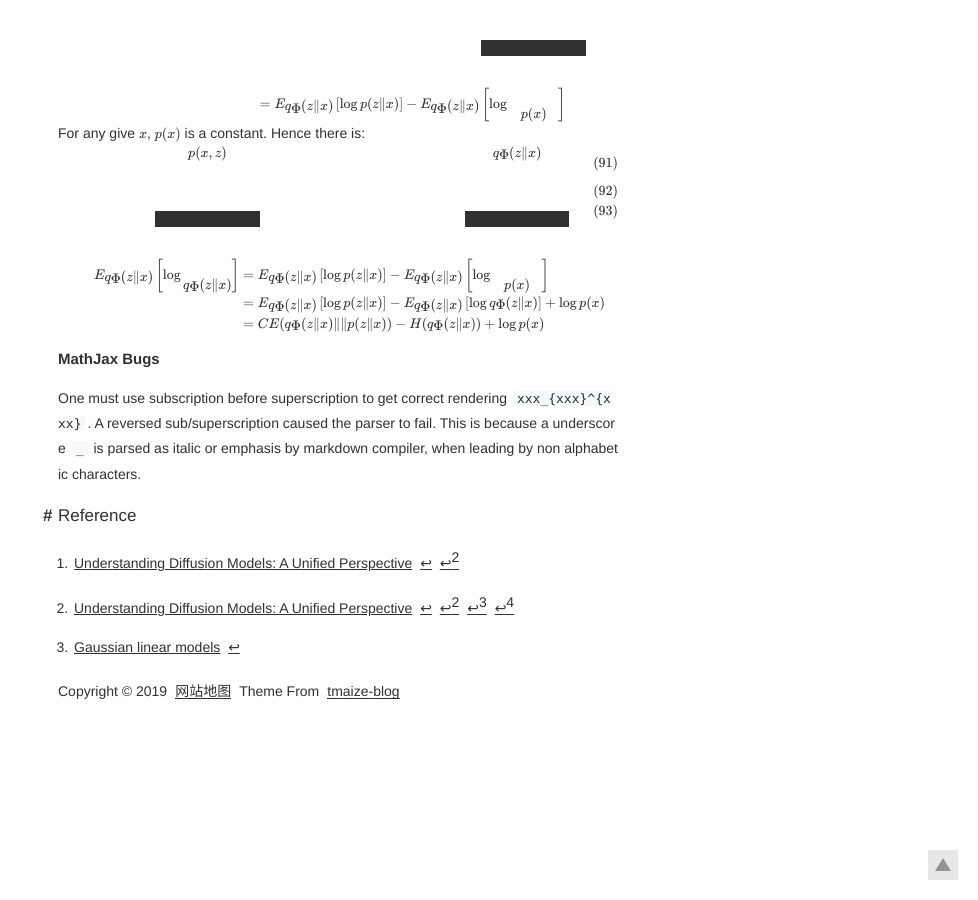
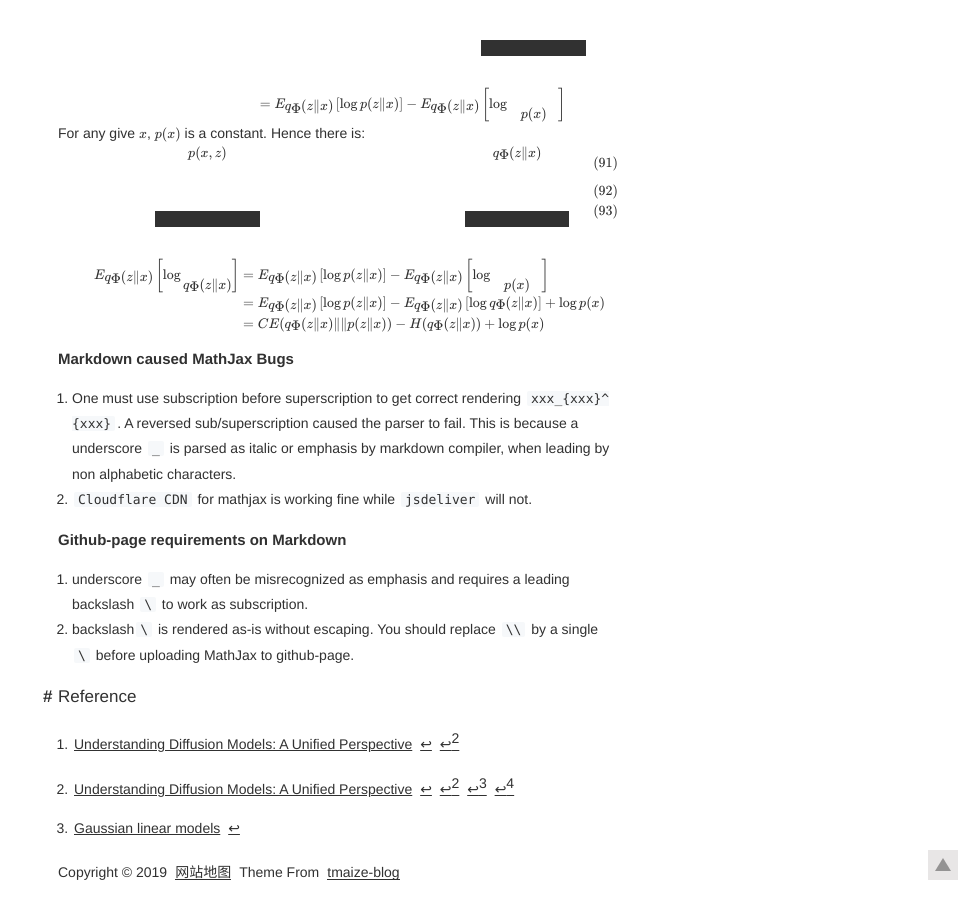
Before and after one commit to sorenchiron/sorenchiron.github.io, a Jekyll site: the page built from _posts/2023-07-01-Diffusion的数学原理.md, in a window 1280 px wide and 900 px high, scrolled down 15514 px. Shown: the whole window, without its empty margins (302-1280 px from the left). Built offline with Jekyll 4.4.1, drawn with Linux system fonts in a browser that asks for light colours; formulas are drawn with MathJax 3.

Commit message:
add explaination to the workarounds of mathjax for github page

```diff
--- a/_posts/2023-07-01-Diffusion的数学原理.md
+++ b/_posts/2023-07-01-Diffusion的数学原理.md
@@ -504,8 +504,16 @@ E_{q_\Phi(z\|x)}\left[ \log \frac{p(x,z)}{q_\Phi(z\|x)} \right] &= E_{q_\Phi(z\|
 &= CE(q_\Phi(z\|x) \|\| p(z\|x)) - H(q_\Phi(z\|x)) + \log p(x)
 \end{align}
 $$
-#### MathJax Bugs
-One must use subscription before superscription to get correct rendering `xxx_{xxx}^{xxx}`. A reversed sub/superscription caused the parser to fail. This is because a underscore `_` is parsed as italic or emphasis by markdown compiler, when leading by non alphabetic characters.
+
+#### Markdown caused MathJax Bugs
+
+1. One must use subscription before superscription to get correct rendering `xxx_{xxx}^{xxx}`. A reversed sub/superscription caused the parser to fail. This is because a underscore `_` is parsed as italic or emphasis by markdown compiler, when leading by non alphabetic characters.
+1. `Cloudflare CDN` for mathjax is working fine while `jsdeliver` will not.
+
+#### Github-page requirements on Markdown
+
+1. underscore `_` may often be misrecognized as emphasis and requires a leading backslash `\` to work as subscription.
+1. backslash`\` is rendered as-is without escaping. You should replace `\\` by a single `\` before uploading MathJax to github-page.
 
 # Reference
 [^1]: [Mathjax CDN](https://cdnjs.com/libraries/mathjax/2.7.9)
```
